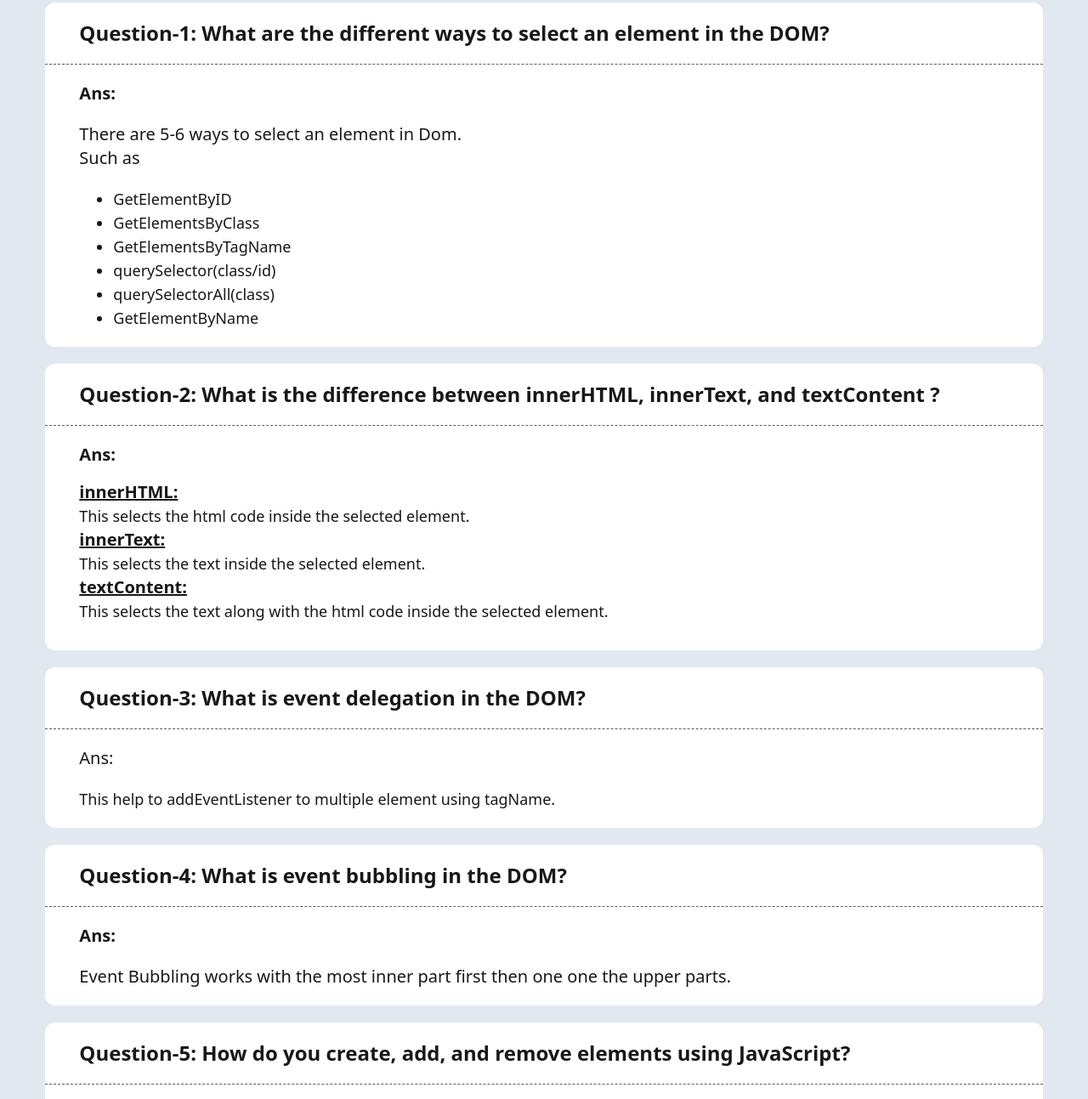
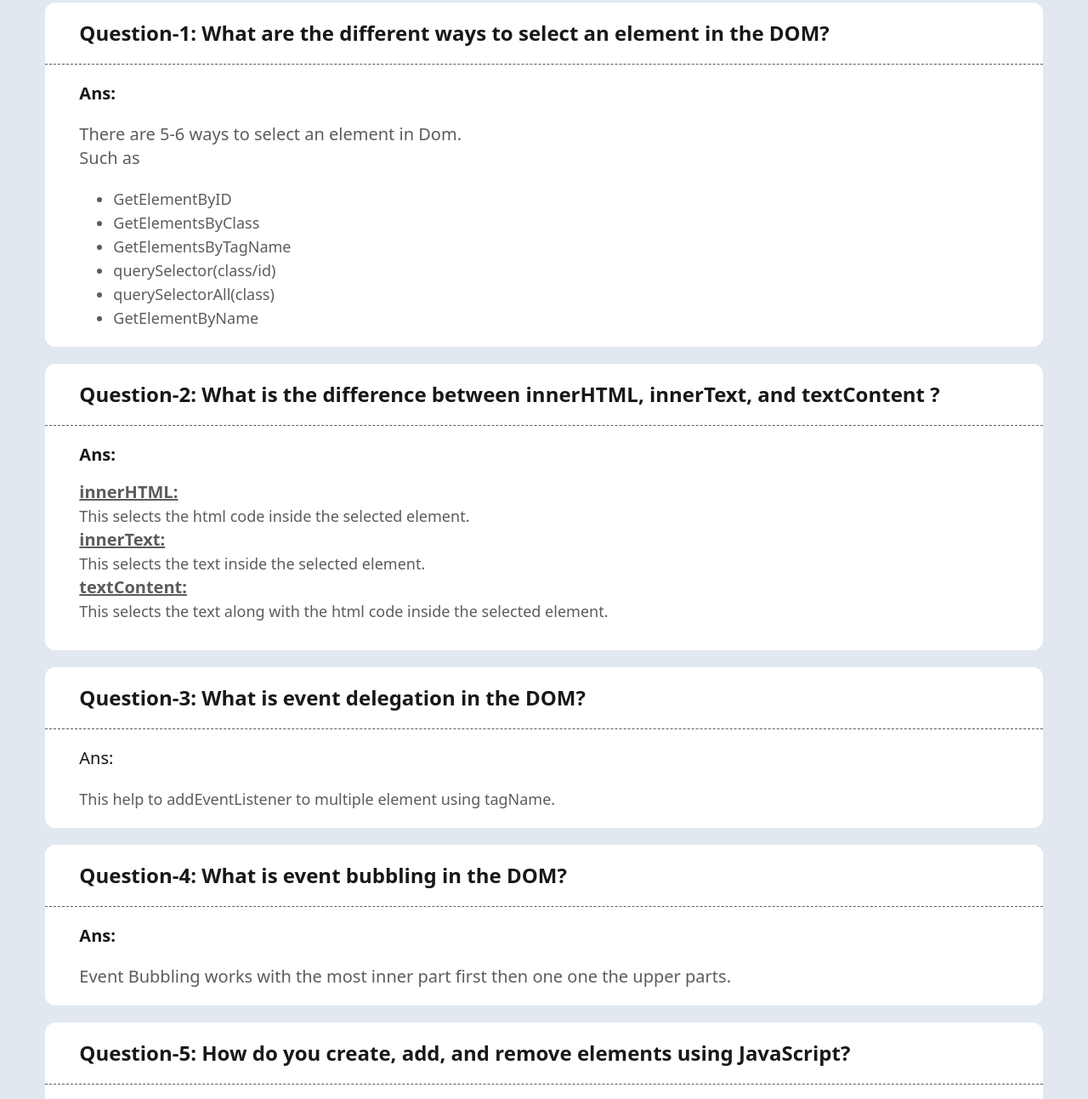
Before and after one commit to Shakil-009/dev-board, a plain HTML site: page blog.html in a window 1280 px wide. Shown: the part 157-1450 px from the top of the page at 85% size. Drawn offline with nearby package versions, Linux system fonts and the light colour scheme.

Commit message:
Added answer opacity

```diff
--- a/blog.html
+++ b/blog.html
@@ -35,9 +35,9 @@
 
             <hr class="border-dashed opacity-70">
             <h2 class="text-xl font-semibold pl-10 mt-5">Ans:</h2>
-            <p class="text-xl font-medium pl-10 py-5">There are 5-6 ways to select an element in Dom.<br>
+            <p class="text-xl font-medium pl-10 py-5 opacity-70">There are 5-6 ways to select an element in Dom.<br>
                 <label>Such as</label>
-            <ul class="text-lg list-disc pl-20 font-medium pb-5">
+            <ul class="text-lg list-disc pl-20 font-medium pb-5 opacity-70">
                 <li>GetElementByID</li>
                 <li>GetElementsByClass</li>
                 <li>GetElementsByTagName</li>
@@ -51,7 +51,7 @@
             <p class="py-5 text-2xl font-semibold pl-10">Question-2: What is the difference between innerHTML, innerText, and textContent ?</p>
             <hr class="border-dashed opacity-70">
             <h1 class="text-xl font-semibold mt-5 pl-10">Ans:</h1>
-            <p class="py-4 pl-10">
+            <p class="py-4 pl-10 opacity-70">
                 <span class="text-xl font-semibold underline">innerHTML:</span> <br>
                 <span class="text-lg">This selects the html code inside the selected element.</span> <br>
                 <span class="text-xl font-semibold underline">innerText:</span> <br>
@@ -64,7 +64,7 @@
             <p class="py-5 text-2xl font-semibold pl-10">Question-3: What is event delegation in the DOM?</p>
             <hr class="border-dashed opacity-70">
             <h2 class="text-xl font-medium pl-10 my-5">Ans:</h2>
-            <p class="text-lg pl-10 mb-5 pb-5">
+            <p class="text-lg pl-10 mb-5 pb-5 opacity-70">
                 This help to addEventListener to multiple element using tagName.
             </p>
         </div>
@@ -72,7 +72,7 @@
             <p class="py-5 text-2xl font-semibold pl-10">Question-4: What is event bubbling in the DOM?</p>
             <hr class="border-dashed opacity-70">
             <h2 class="text-xl font-semibold pl-10 my-5">Ans:</h2>
-            <p class="text-xl pl-10 pb-5 mb-5">
+            <p class="text-xl pl-10 pb-5 mb-5 opacity-70">
                 Event Bubbling works with the most inner part first then one one the upper parts.
             </p>
         </div>
@@ -80,7 +80,7 @@
             <p class="py-5 text-2xl font-semibold pl-10">Question-5: How do you create, add, and remove elements using JavaScript?</p>
             <hr class="border-dashed opacity-70">
             <h2 class="text-xl font-medium pl-10 my-5">Ans:</h2>
-            <div class="pl-10">
+            <div class="pl-10 opacity-70">
                 <h4 class="text-lg font-medium">Create:</h4>
                 <p class="text-xl pl-5 pb-5 mb-5">In order to Create element we use document.createElement("element") command</p>
                 <h4 class="text-lg font-medium">Add:</h4>
```
